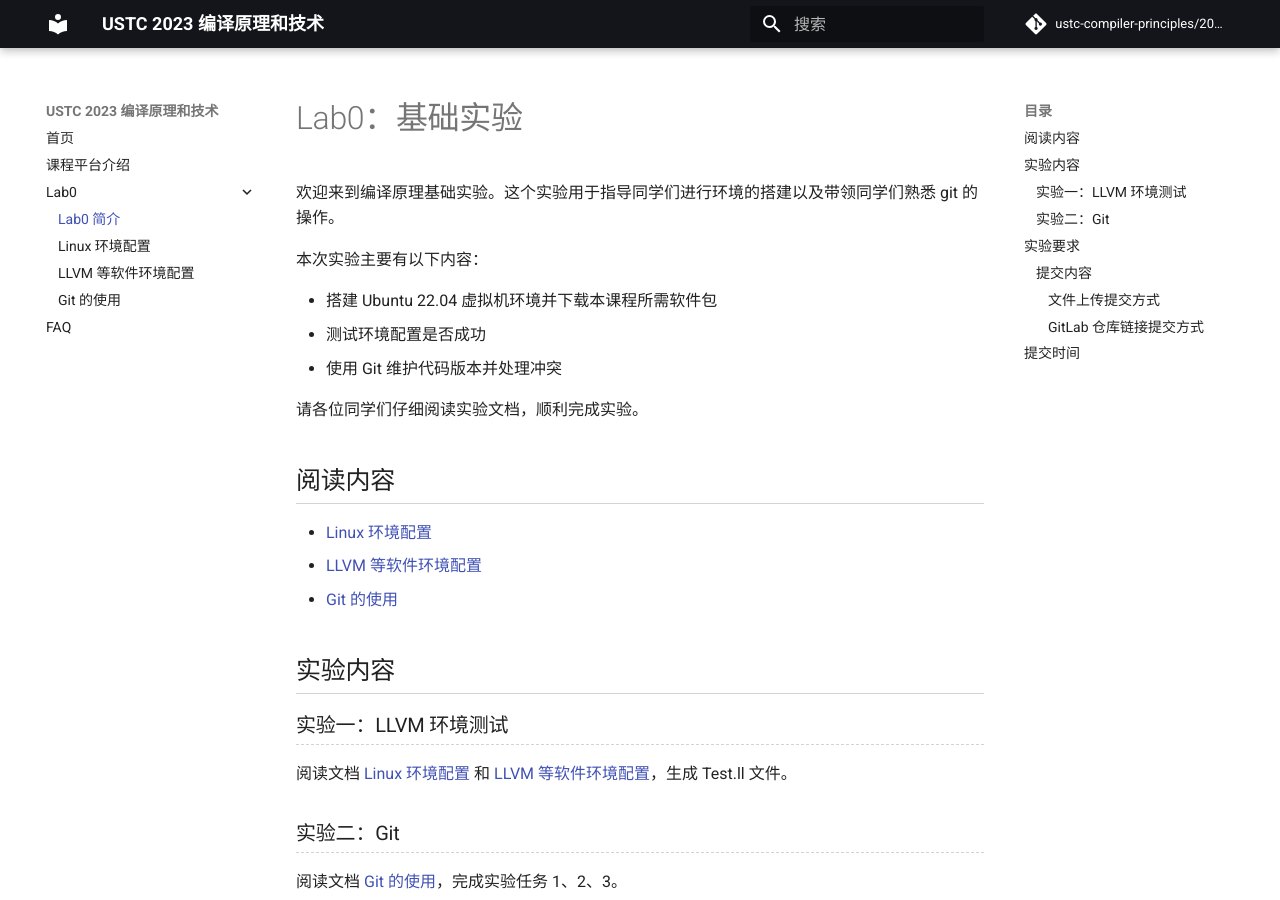
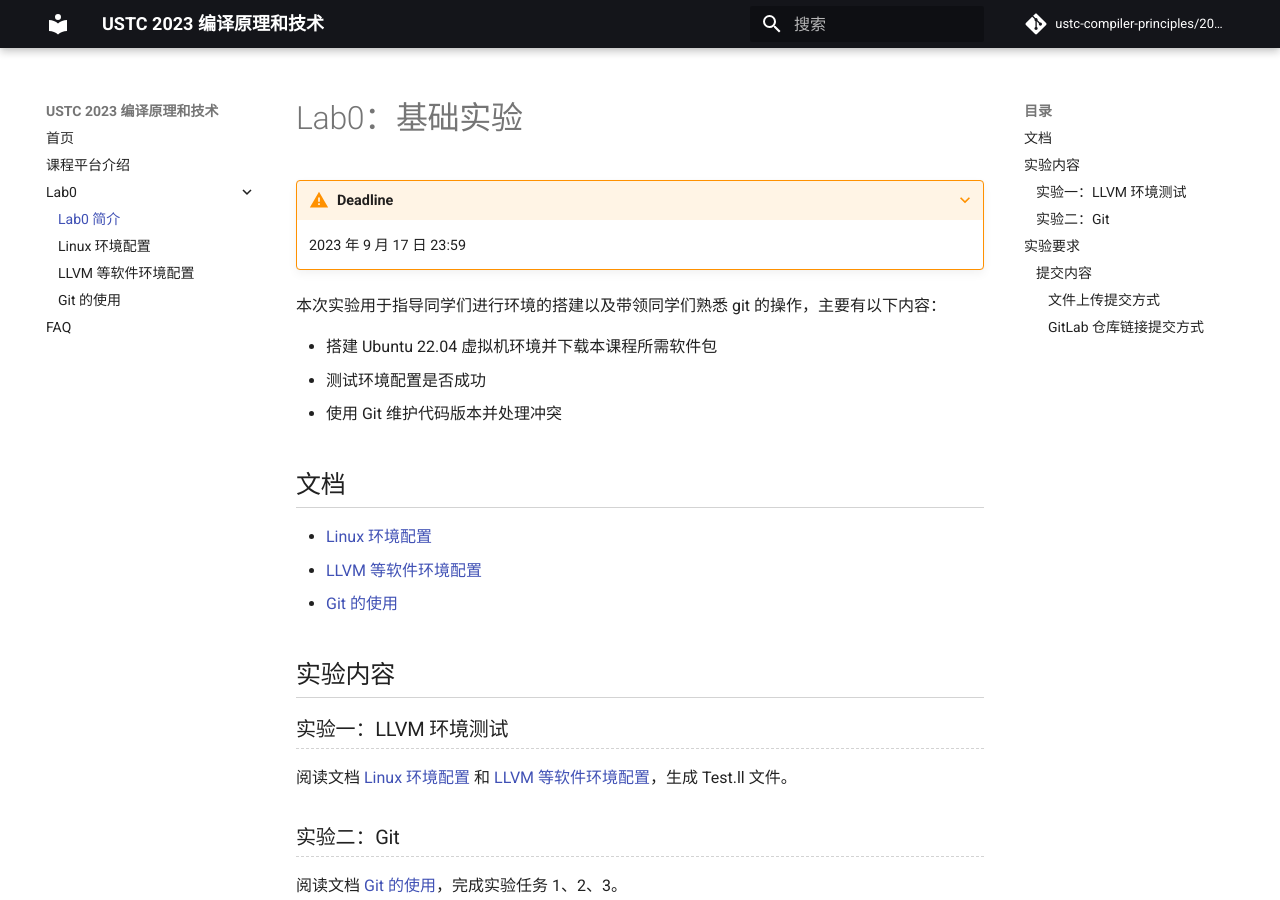
Before and after one commit to ustc-compiler-principles/2023, an MkDocs documentation site: the page built from docs/lab0/index.md, in a window 1280 px wide and 900 px high. Built offline with MkDocs 1.6.1 and Material for MkDocs 9.7.7, drawn with Linux system fonts in a browser that asks for light colours; comment, search, counter and statistics services are not loaded; some of the changed text lies outside the part shown.

Commit message:
update deadline style

```diff
--- a/docs/lab0/index.md
+++ b/docs/lab0/index.md
@@ -1,16 +1,16 @@
 # Lab0：基础实验
 
-欢迎来到编译原理基础实验。这个实验用于指导同学们进行环境的搭建以及带领同学们熟悉 git 的操作。
+???+ warning "Deadline"
 
-本次实验主要有以下内容：
+    2023 年 9 月 17 日 23:59
+
+本次实验用于指导同学们进行环境的搭建以及带领同学们熟悉 git 的操作，主要有以下内容：
 
 - 搭建 Ubuntu 22.04 虚拟机环境并下载本课程所需软件包
 - 测试环境配置是否成功
 - 使用 Git 维护代码版本并处理冲突
 
-请各位同学们仔细阅读实验文档，顺利完成实验。
-
-## 阅读内容
+## 文档
 
 - [Linux 环境配置](linux.md)
 - [LLVM 等软件环境配置](software.md)
@@ -52,7 +52,3 @@ Lab0 完成后，除了 answer.pdf 文件，你还在 GitLab 上拥有一个名
 ![Alt text](photos/image-1.png)
 
 ![Alt text](photos/image-2.png)
-
-## 提交时间
-
-2023 年 9 月 17 日 23:59 前。
```
Also changed, not shown: docs/README.md (+1 -1 lines).
